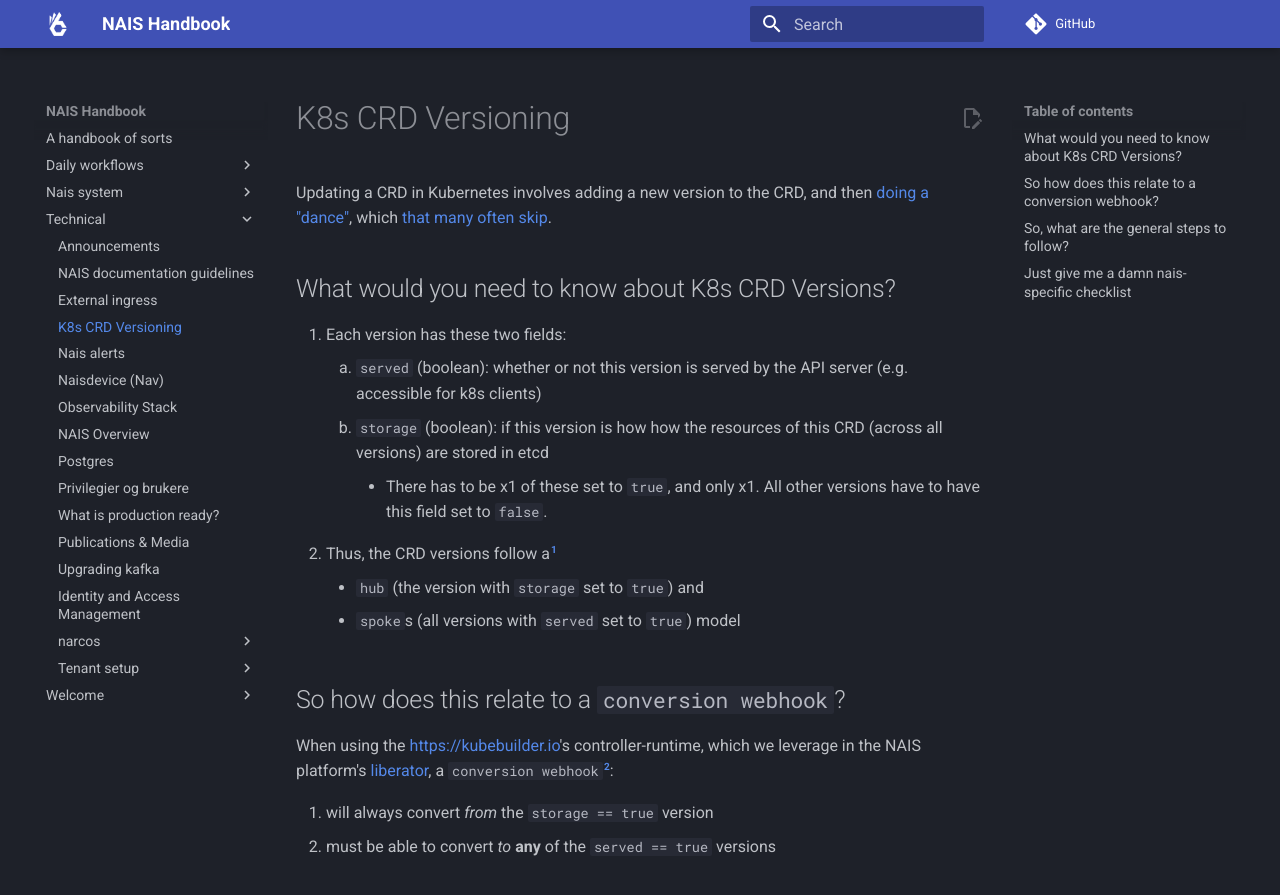
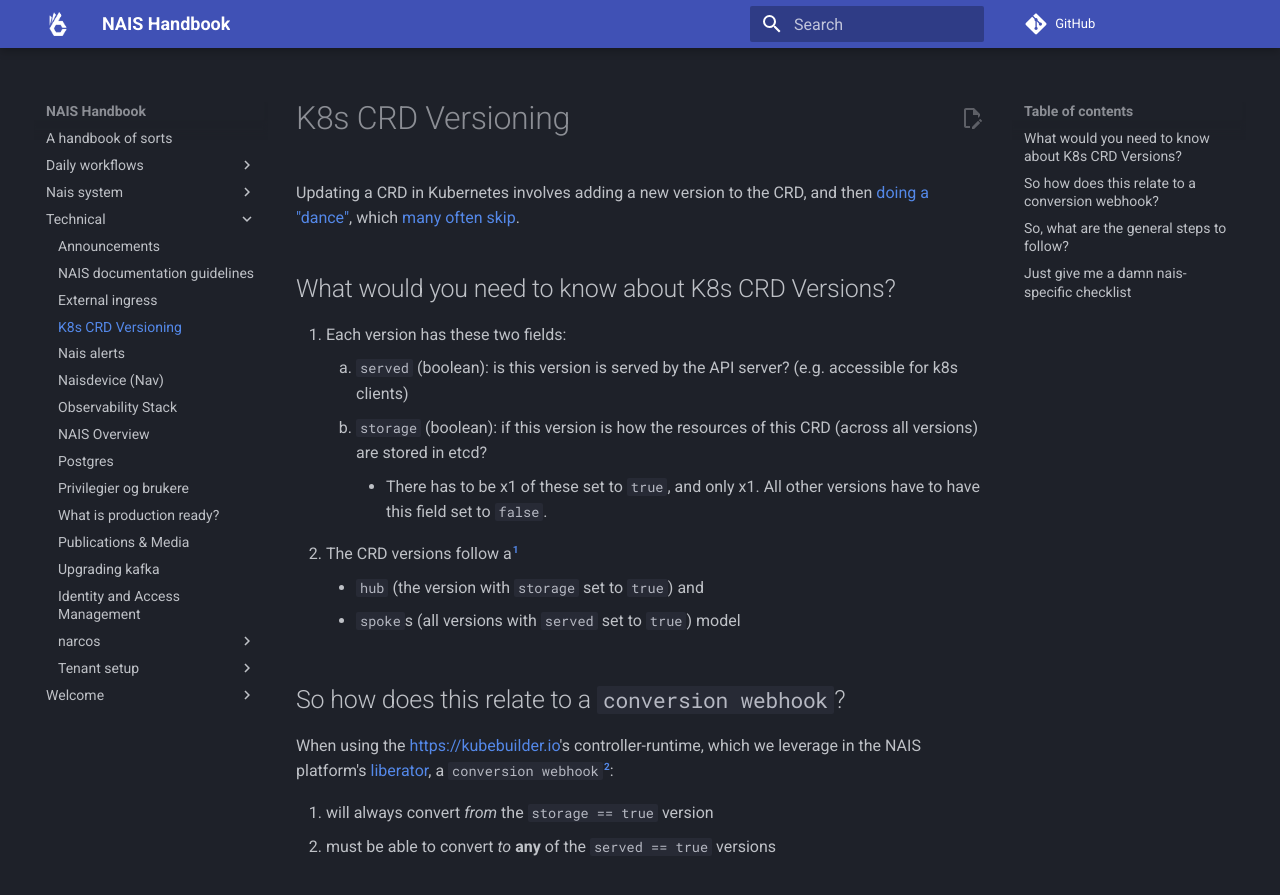
Before and after one commit to nais/handbook, an MkDocs documentation site: the page built from docs/technical/k8s_crd_versioning.md, in a window 1280 px wide and 900 px high. Shown: the top 895 px of the window. Built offline with MkDocs 1.6.1 and Material for MkDocs 9.7.7, drawn with Linux system fonts in a browser that asks for light colours; comment, search, counter and statistics services are not loaded; some of the changed text lies outside the part shown.

Commit message:
fixup(k8s_crd_versioning): language improvements

```diff
--- a/docs/technical/k8s_crd_versioning.md
+++ b/docs/technical/k8s_crd_versioning.md
@@ -1,14 +1,14 @@
 # K8s CRD Versioning
 
-Updating a CRD in Kubernetes involves adding a new version to the CRD, and then [doing a "dance"](#so-what-are-the-general-steps-to-follow), which [that many often skip](https://blog.howardjohn.info/posts/crd-versioning/#removing-versions-and-changing-storage-version).
+Updating a CRD in Kubernetes involves adding a new version to the CRD, and then [doing a "dance"](#so-what-are-the-general-steps-to-follow), which [many often skip](https://blog.howardjohn.info/posts/crd-versioning/#removing-versions-and-changing-storage-version).
 
 ## What would you need to know about K8s CRD Versions?
 1. Each version has these two fields:
-    1. `served` (boolean): whether or not this version is served by the API server (e.g. accessible for k8s clients)
-    1. `storage` (boolean): if this version is how how the resources of this CRD (across all versions) are stored in etcd
+    1. `served` (boolean): is this version is served by the API server? (e.g. accessible for k8s clients)
+    1. `storage` (boolean): if this version is how the resources of this CRD (across all versions) are stored in etcd?
         - There has to be x1 of these set to `true`, and only x1.
           All other versions have to have this field set to `false`.
-1. Thus, the CRD versions follow a[^1]
+1. The CRD versions follow a[^1]
     - `hub` (the version with `storage` set to `true`) and
     - `spoke`s (all versions with `served` set to `true`) model
 
@@ -20,7 +20,7 @@ When using the [https://kubebuilder.io](https://kubebuilder.io)'s controller-run
 
 ## So, what are the general steps to follow?
 1. Design/spec out the new CRD version
-1. Write the conversion webhook that satisfies the list in [how does this relate to a `conversion webhook`?](#so-how-does-this-relate-to-a-conversion-webhook)
+1. Write the conversion webhook that satisfies the list in [how does this relate to a `conversion webhook`](#so-how-does-this-relate-to-a-conversion-webhook)?
 1. Install to the cluster/add a new version to the CRD + the required `spec.conversion` field which configures the [conversion webhook](https://kubernetes.io/docs/tasks/extend-kubernetes/custom-resources/custom-resource-definition-versioning/#configure-customresourcedefinition-to-use-conversion-webhooks)
 1. Verify that you can `kubectl get <resource kind>.<new resource version>.<resource apiVersion without the '/<version>'>` for your custom resorces
 1. Update all clients leveraging this CRD to make use of/reference `apiVersion` of this CRD with the new version
@@ -49,7 +49,7 @@ When using the [https://kubebuilder.io](https://kubebuilder.io)'s controller-run
 1. Set `storage == true` to the new version
     - Remember to update the `conversion webhook` if necessary, ref [the notes on `conversion webhook`](#so-how-does-this-relate-to-a-conversion-webhook)s
 1. Set `served == false` for the old version(s), and/or delete them from the CRD
-1. If other versions (besides the one that has `served == true && storage == true` have been removed
+1. If other versions (besides the one that has `served == true && storage == true`) have been removed
     - You can now delete the `conversion webhook` and its config.
 1. Remember to clean up all solutions that support the old/removed versions from step 5.
 
```
